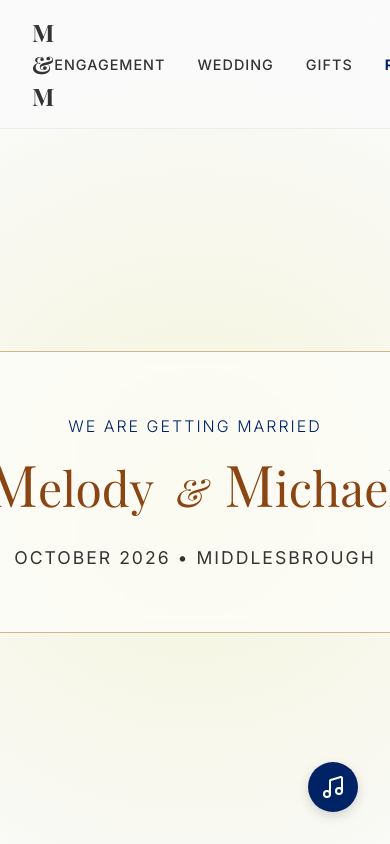
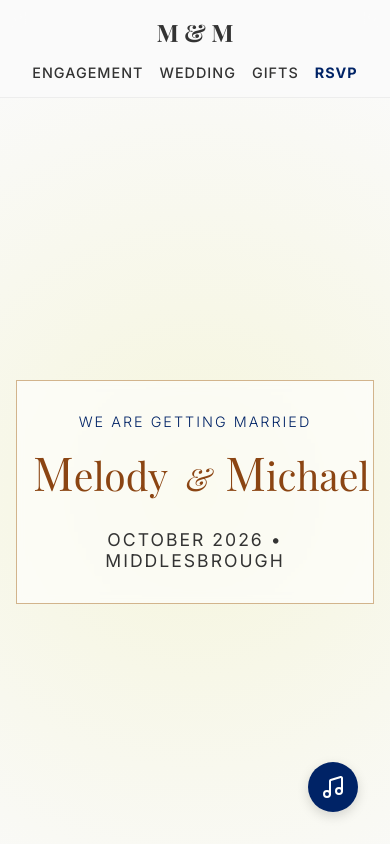
Before and after one commit to ayor12tee/melody-wedding, a Next.js app: page / in a window 390 px wide. Shown: the top 844 px of the page. Built offline with nearby package versions, Linux system fonts and the light colour scheme; a web font is replaced by a local one.

Commit message:
responsivenes

```diff
--- a/src/app/globals.css
+++ b/src/app/globals.css
@@ -164,6 +164,52 @@ h1, h2, h3, h4, h5, h6 {
   position: relative;
 }
 
+.hero-frame {
+  background-color: rgba(255, 255, 255, 0.6);
+  backdrop-filter: blur(5px);
+  padding: 4rem clamp(2rem, 8vw, 6rem);
+  max-width: 1100px;
+  width: fit-content;
+  margin: 0 auto;
+}
+
+/* Mobile Responsiveness */
+@media (max-width: 768px) {
+  .navbar {
+    flex-direction: column;
+    padding: 1rem;
+    gap: 1rem;
+  }
+
+  .nav-links {
+    flex-wrap: wrap;
+    justify-content: center;
+    gap: 1rem;
+  }
+
+  .section-container {
+    padding: 3rem 1rem;
+  }
+
+  .title-main {
+    font-size: clamp(2.2rem, 10vw, 4rem);
+  }
+
+  .hero-frame {
+    padding: 2rem 1rem;
+    width: 100%;
+    max-width: 95vw;
+  }
+
+  .subtitle {
+    font-size: 0.9rem;
+  }
+
+  .section-title {
+    font-size: 2rem;
+  }
+}
+
 .bg-engagement {
   background: linear-gradient(135deg, #001a4d 0%, var(--color-royal-blue) 40%, rgba(135, 206, 235, 0.8) 100%);
   color: white;
--- a/src/components/sections/HeroSection.tsx
+++ b/src/components/sections/HeroSection.tsx
@@ -4,7 +4,7 @@ import { motion } from 'framer-motion';
 export default function HeroSection() {
   return (
     <section className="section-container bg-hero" style={{ minHeight: '100vh', justifyContent: 'center' }}>
-      <div className="content-wrapper frame-border" style={{ backgroundColor: 'rgba(255, 255, 255, 0.6)', backdropFilter: 'blur(5px)', padding: '4rem clamp(2rem, 8vw, 6rem)', maxWidth: '1100px', width: 'fit-content' }}>
+      <div className="content-wrapper frame-border hero-frame">
         <motion.div
           initial={{ opacity: 0, y: 30 }}
           animate={{ opacity: 1, y: 0 }}
```
